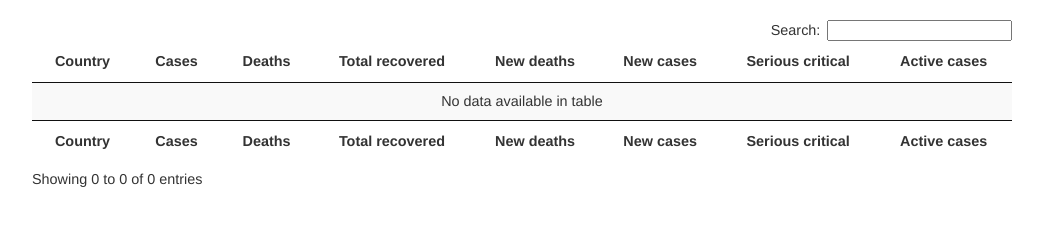
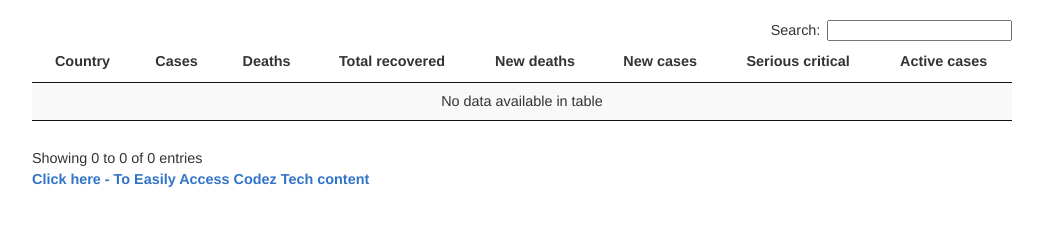
Before and after one commit to Codez-Tech/Building-Live-Coronavirus-Chrome-Extension, a browser extension: page index.html in a window 1280 px wide. Shown: the part 83-308 px from the top of the page, without its empty margins (118-1161 px from the left). Drawn offline with nearby package versions, Linux system fonts and the light colour scheme; no server answers.

Commit message:
updated crome extention

```diff
--- a/assets/css/demo.css
+++ b/assets/css/demo.css
@@ -14,7 +14,7 @@ body.dt-example-bootstrap {
 	line-height: 1.42857143;
 }
 
-div.container {
+div.coronavirus-container {
 	max-width: 980px;
 	margin: 0 auto;
 }
@@ -343,7 +343,7 @@ div.column_half {
 
 
 @media only screen and (max-width : 979px) {
-	div.container,
+	div.coronavirus-container,
 	div.footer {
 		padding: 0 1em;
 	}
--- a/index.html
+++ b/index.html
@@ -2,26 +2,21 @@
 <html>
 <head>
 	<meta charset="utf-8">
-	<link rel="shortcut icon" type="image/ico" href="./assets//images/coronavirus-logo.png">
+	<link rel="shortcut icon" type="image/ico" href="./assets/images/coronavirus-logo.png">
 	<meta name="viewport" content="width=device-width, initial-scale=1, minimum-scale=1.0, user-scalable=no">
-	<!-- <meta http-equiv="Content-Security-Poli																																																		cy" content="default-src 'self' 'unsafe-eval'; style-src 'self' 'unsafe-inline'; media-src *;script-src: 'sha256-xgSe9e4bUQlmSCi8bnI5e18dJWMjs4ywwBD+uK3ci/o='"> -->
-	<!-- s -->
 	<title>Coronavirus Tracker</title>
 	<link rel="stylesheet" type="text/css" href="./assets/css/jquery.dataTables.css">
 	<link rel="stylesheet" type="text/css" href="./assets/css/shCore.css">
 	<link rel="stylesheet" type="text/css" href="./assets/css/demo.css">
-	<meta http-equiv="Content-Security-Policy" content="default-src *; style-src 'self' https://* 'unsafe-inline'; script-src 'self' http://* 'unsafe-inline' 'unsafe-eval'" />
-	<!-- <link rel="stylesheet" type="text/css" href="./assets/css/font.css"> -->
-	<!-- <meta http-equiv="Content-Security-Policy" content="default-src *; style-src 'self' 'unsafe-inline'; script-src 'self' 'unsafe-inline' 'unsafe-eval' http://platform.linkedin.com "> -->
-	<script type="text/javascript" language="javascript" src="./assets/js/jquery.js"></script>
+	<!-- <meta http-equiv="Content-Security-Policy" content="default-src *; style-src 'self' https://* 'unsafe-inline'; script-src 'self' http://* 'unsafe-inline' 'unsafe-eval'" /> -->
+    <script type="text/javascript" language="javascript" src="./assets/js/jquery.js"></script>
 	<script type="text/javascript" language="javascript" src="./assets/js/jquery.dataTables.js"></script>
 	<script type="text/javascript" language="javascript" src="./assets/js/shCore.js"></script>
 	<script type="text/javascript" language="javascript" src="./assets/js/demo.js"></script>
 	<script type="text/javascript" language="javascript" class="init"></script>
-	<script src="popup.js"></script>
 </head>
 <body class="dt-example">
-	<div class="container">
+	<div class="coronavirus-container">
 		<section>
 			<h1 class="rainbow">Coronavirus Status
 				<img class="coronaviruslogo" src="./assets/images/coronoavirus.png" width=45 height=45></img>
@@ -44,24 +39,28 @@
 				</thead>
 				<tfoot>
 					<tr>
-						<th>Country</th>
-						<th>Cases</th>
-						<th>Deaths</th>
-						<th>Total recovered</th>
-						<th>New deaths</th>
-						<th>New cases</th>
-						<th>Serious critical</th>
-						<th>Active cases</th>
+						<th></th>
+						<th></th>
+						<th></th>
+						<th></th>
+						<th></th>
+						<th></th>
+						<th></th>
+						<th></th>
 					</tr>
 				</tfoot>
 			</table>
 		</section>
+		<a href="https://chrome.google.com/webstore/detail/codeztech-launcher/gcciplpdnddimongoimloaabpincoloc?hl=en-US&gclid=Cj0KCQjw-Mr0BRDyARIsAKEFbec3FRF77j10UpAeRGDS9ye4Dh2LHVpQEcO_7vXOM0UsS4u7YuHUjN0aAh7UEALw_wcB" target="_blank"><b>Click here - To Easily Access Codez Tech content</b></a>
 	</div>
 </body>
 <script type="text/javascript" language="javascript">
 	var myTable;
+	var serious_critical="120";
+	var active_cases="220";
+	var worldresult = [];
 	function bindItemTable() {
-        myTable = $("#coronavirustracker").DataTable({
+		myTable = $("#coronavirustracker").DataTable({
 			"deferRender": true,
 			"searching": true,
 			"destroy": true,
@@ -75,7 +74,33 @@
 			"order": [[ 1, "desc" ]],
             "info": true,
             "autoWidth": false,
-            "sDom": 'lfrtip'
+			"sDom": 'lfrtip',
+			"footerCallback": function( tfoot, data, start, end, display ) {
+				$.ajax({
+					url: "https://coronavirus-monitor.p.rapidapi.com/coronavirus/worldstat.php",
+					headers: {
+						'x-rapidapi-host':'coronavirus-monitor.p.rapidapi.com',
+						'x-rapidapi-key':'558acf6479msh41736090b530a08p18f404jsnf5d9b34714dc',
+						'Content-Type':'application/json'
+					},
+					method: "GET",
+					dataType: 'json',
+					crossDomain: true,
+					success:function(data) {
+						console.log(data);
+						$(tfoot).find('th').eq(0).html("Total");
+						$(tfoot).find('th').eq(1).html(data.total_cases);
+						$(tfoot).find('th').eq(2).html(data.total_deaths);
+						$(tfoot).find('th').eq(3).html(data.total_recovered);
+						$(tfoot).find('th').eq(4).html(data.new_deaths);
+						$(tfoot).find('th').eq(5).html(data.new_cases);
+						$(tfoot).find('th').eq(6).html( "----" );
+						$(tfoot).find('th').eq(7).html( "----" );
+					},failure: function () {
+						$("#coronavirustracker").append("Error when fetching world wide data");
+					}
+				});
+			}
         });
 	}
 
@@ -91,7 +116,6 @@
 			dataType: 'json',
 			crossDomain: true,
 			success:function(data) {
-				console.log(data);
 				var jsonObject = data.countries_stat;
                 var result = jsonObject.map(function (item) {
                     var result = [];
@@ -119,7 +143,7 @@
 		getCoronavirusstatus();
         setInterval(()=>{
 			bindItemTable();
-            getCoronavirusstatus();
+		    getCoronavirusstatus();
         },15000)
     })
 </script>
```
Also changed, not shown: assets/css/jquery.dataTables.css, assets/images/icon128.png (added), corona128.png (added), icon128.png (added), icon48.png (added), manifest.json, popup.js (deleted).
